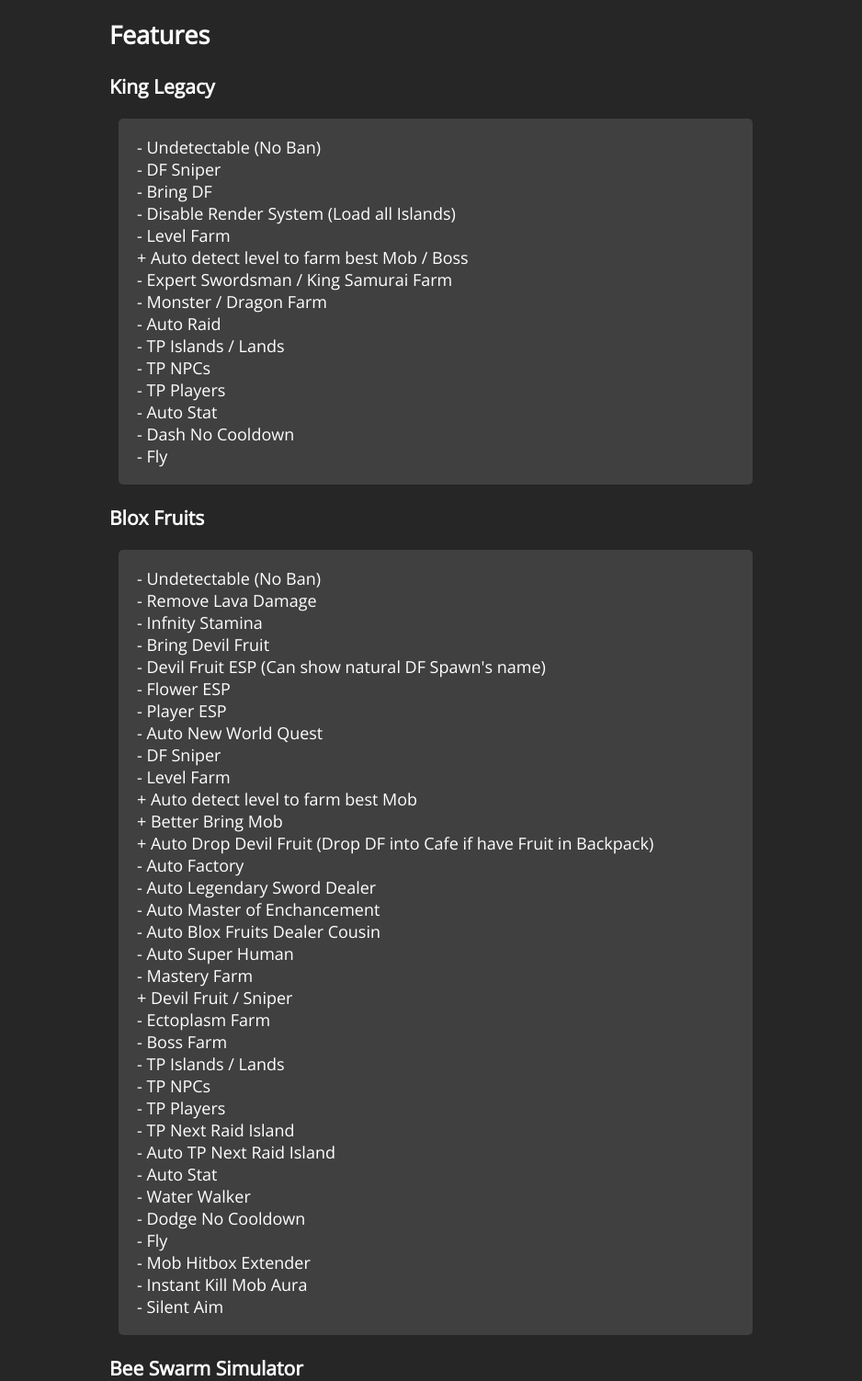
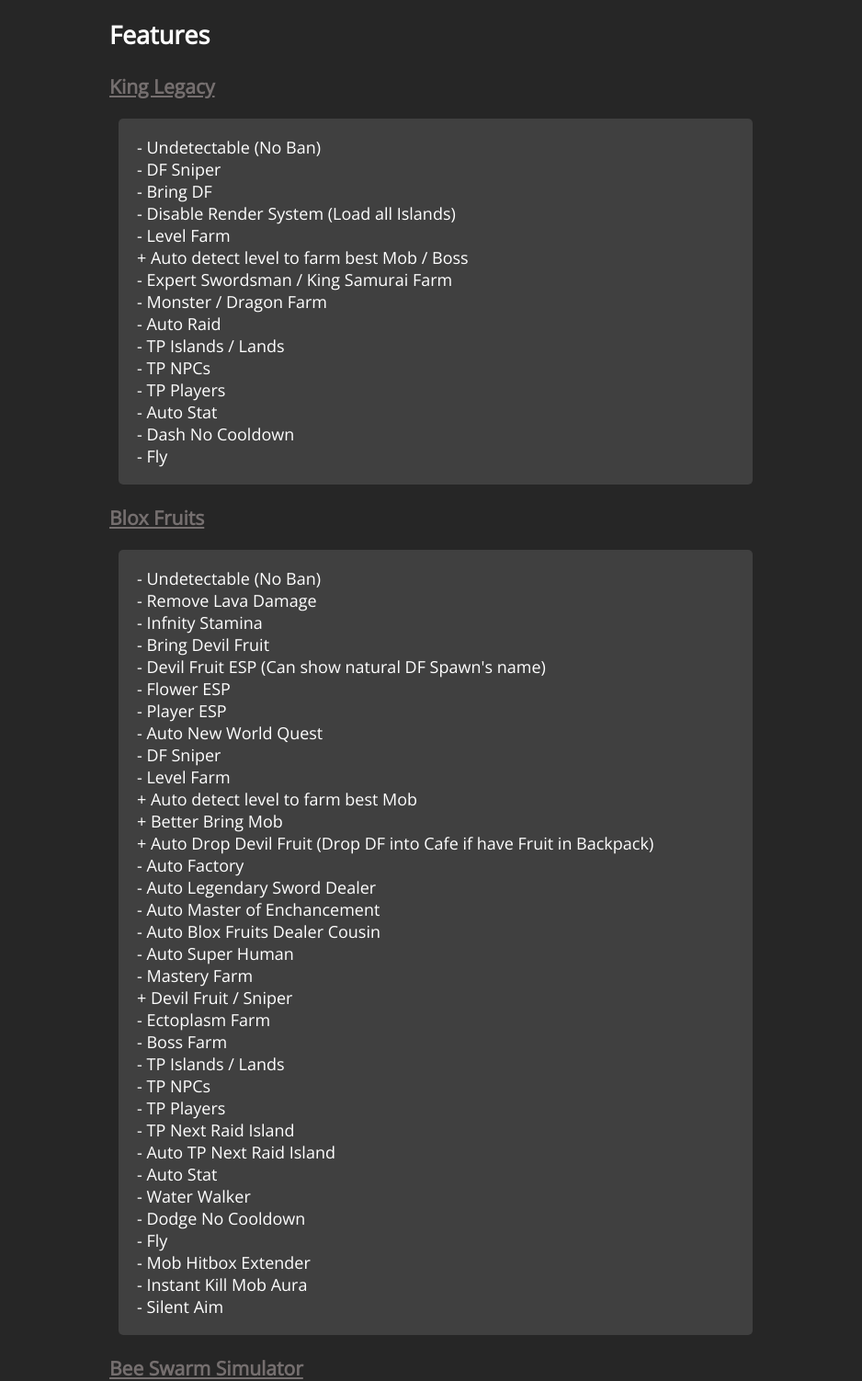
Before and after one commit to portaltree/egod_website, a plain HTML site: page features/index.html in a window 1280 px wide. Shown: the part 99-1601 px from the top of the page at 92% size, without its empty margins (171-1109 px from the left). Drawn offline with nearby package versions, Linux system fonts and the light colour scheme.

Commit message:
Update index.html

```diff
--- a/features/index.html
+++ b/features/index.html
@@ -25,7 +25,7 @@
     <div class="content animate__animated animate__fadeInUp">
         <h2>Features</h2>
 
-        <h3>King Legacy</h3>
+        <a href="https://www.roblox.com/games/4520749081" target="_blank"><h3>King Legacy</h3></a>
         <div class="box">
             <p>
                 - Undetectable (No Ban)<br>
@@ -46,7 +46,7 @@
             </p>
         </div>
 
-        <h3>Blox Fruits</h3>
+        <a href="https://www.roblox.com/games/2753915549" target="_blank"><h3>Blox Fruits</h3></a>
         <div class="box">
             <p>
                 - Undetectable (No Ban)<br>
@@ -86,7 +86,7 @@
             </p>
         </div>
 
-        <h3>Bee Swarm Simulator</h3>
+        <a href="https://www.roblox.com/games/1537690962" target="_blank"><h3>Bee Swarm Simulator</h3></a>
         <div class="box">
             <p>
                 - Auto Farm<br>
@@ -122,7 +122,7 @@
             </p>
         </div>
 
-        <h3>One Piece: Millennium 3</h3>
+        <a href="https://www.roblox.com/games/5835263912" target="_blank"><h3>One Piece: Millennium 3</h3></a>
         <div class="box">
             <p>
                 - Bring Devil Fruit<br>
@@ -140,7 +140,7 @@
             </p>
         </div>
 
-        <h3>Super Evolution</h3>
+        <a href="https://www.roblox.com/games/6312753269" target="_blank"><h3>Super Evolution</h3></a>
         <div class="box">
             <p>
                 - Roblox Mouse (make the game's custom mouse turned into Roblox's mouse)<br>
```
